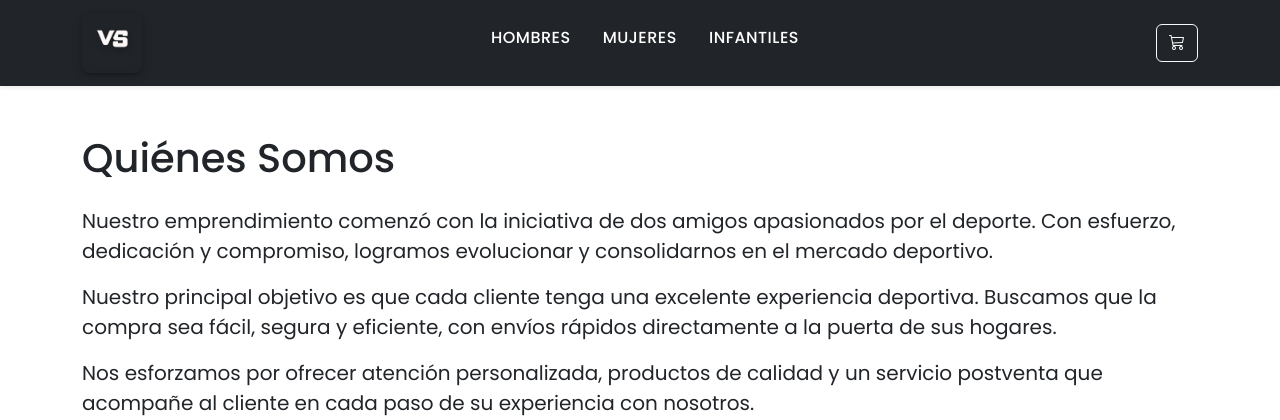
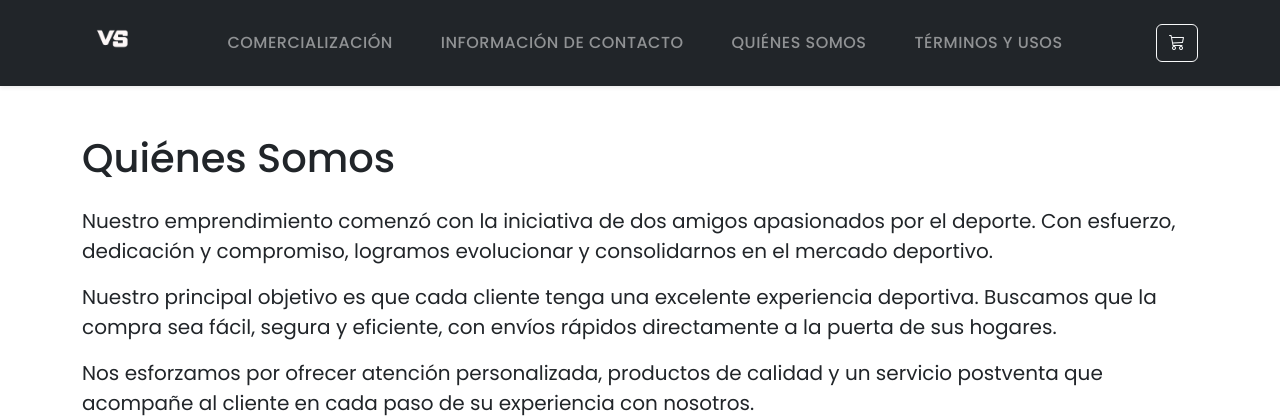
Before and after one commit to gabilandriel/Proyecto-Landriel-Rodriguez, a CodeIgniter 4 app: the page made by app/Views/pages/quienes-somos.php in a window 1280 px wide. Shown: the top 420 px of the page. Run offline with PHP 8.4 and a stand-in for CodeIgniter, Linux system fonts and the light colour scheme; the template is opened without the code that fills it, so the values that code supplies are empty; some libraries are stand-ins or nearby versions.

Commit message:
Cambio de header

```diff
--- a/app/Views/templates/header.php
+++ b/app/Views/templates/header.php
@@ -1,129 +1,37 @@
 <header>
   <nav class="navbar navbar-expand-lg navbar-dark bg-dark sticky-top shadow-sm">
-    <div class="container d-flex align-items-center justify-content-between">
+    <div class="container">
 
       <!-- Logo -->
       <a class="navbar-brand d-flex align-items-center" href="<?= base_url('/') ?>">
-        <img src="assets/img/logo.png" alt="vibeSports" width="60" height="60" class="me-2 logo-vs">
+        <img src="<?= base_url('assets/img/logo.png') ?>" alt="vibeSports" width="60" height="60" class="me-2">
       </a>
 
       <!-- Botón hamburguesa -->
-        <button class="navbar-toggler" type="button" data-bs-toggle="collapse" data-bs-target="#navbarNav">
-          <span class="navbar-toggler-icon "></span>
-        </button>
+      <button class="navbar-toggler" type="button" data-bs-toggle="collapse" data-bs-target="#navbarNav">
+        <span class="navbar-toggler-icon"></span>
+      </button>
 
-      <!-- Botón Carrito (móvil) -->
-        <a href="#carrito" class="btn btn-outline-light d-lg-none ms-5">
-          <i class="bi bi-cart3"></i>
-        </a>
-
-      <!-- Menú -->
+      <!-- Contenido del navbar -->
       <div class="collapse navbar-collapse justify-content-center" id="navbarNav">
-        <ul class="navbar-nav align-items-center">
-
-          <!-- Hombres (desktop dropdown) -->
-          <li class="nav-item custom-dropdown d-none d-lg-block">
-            <a class="nav-link dropdown-toggle" href="#">Hombres</a>
-            <div class="custom-menu">
-              <div class="dropdown-column">
-                <h6>Fútbol</h6>
-                <a href="#">Vestimentas</a>
-                <a href="#">Calzado</a>
-                <a href="#">Accesorios</a>
-              </div>
-              <div class="dropdown-column">
-                <h6>Basquet</h6>
-                <a href="#">Vestimentas</a>
-                <a href="#">Calzado</a>
-                <a href="#">Accesorios</a>
-              </div>
-              <div class="dropdown-column">
-                <h6>Padel</h6>
-                <a href="#">Vestimentas</a>
-                <a href="#">Calzado</a>
-                <a href="#">Accesorios</a>
-              </div>
-              <div class="dropdown-column">
-                <h6>Running</h6>
-                <a href="#">Vestimentas</a>
-                <a href="#">Calzado</a>
-                <a href="#">Accesorios</a>
-              </div>
-            </div>
+        <ul class="navbar-nav mb-2 mb-lg-0">
+          <li class="nav-item mx-2">
+            <a class="nav-link text-white-50" href="<?= base_url('comercializacion') ?>">Comercialización</a>
           </li>
-
-          <!-- Mujeres (desktop dropdown) -->
-          <li class="nav-item custom-dropdown d-none d-lg-block">
-            <a class="nav-link dropdown-toggle" href="#">Mujeres</a>
-            <div class="custom-menu">
-              <div class="dropdown-column">
-                <h6>Fútbol</h6>
-                <a href="#">Vestimentas</a>
-                <a href="#">Calzado</a>
-                <a href="#">Accesorios</a>
-              </div>
-              <div class="dropdown-column">
-                <h6>Basquet</h6>
-                <a href="#">Vestimentas</a>
-                <a href="#">Calzado</a>
-                <a href="#">Accesorios</a>
-              </div>
-              <div class="dropdown-column">
-                <h6>Padel</h6>
-                <a href="#">Vestimentas</a>
-                <a href="#">Calzado</a>
-                <a href="#">Accesorios</a>
-              </div>
-              <div class="dropdown-column">
-                <h6>Running</h6>
-                <a href="#">Vestimentas</a>
-                <a href="#">Calzado</a>
-                <a href="#">Accesorios</a>
-              </div>
-            </div>
+          <li class="nav-item mx-2">
+            <a class="nav-link text-white-50" href="<?= base_url('informacion-de-contacto') ?>">Información de contacto</a>
           </li>
-
-          <!-- Infantiles (desktop dropdown) -->
-          <li class="nav-item custom-dropdown d-none d-lg-block">
-            <a class="nav-link dropdown-toggle" href="#">Infantiles</a>
-            <div class="custom-menu">
-              <div class="dropdown-column">
-                <h6>Fútbol</h6>
-                <a href="#">Vestimentas</a>
-                <a href="#">Calzado</a>
-                <a href="#">Accesorios</a>
-              </div>
-              <div class="dropdown-column">
-                <h6>Basquet</h6>
-                <a href="#">Vestimentas</a>
-                <a href="#">Calzado</a>
-                <a href="#">Accesorios</a>
-              </div>
-              <div class="dropdown-column">
-                <h6>Padel</h6>
-                <a href="#">Vestimentas</a>
-                <a href="#">Calzado</a>
-                <a href="#">Accesorios</a>
-              </div>
-              <div class="dropdown-column">
-                <h6>Running</h6>
-                <a href="#">Vestimentas</a>
-                <a href="#">Calzado</a>
-                <a href="#">Accesorios</a>
-              </div>
-            </div>
+          <li class="nav-item mx-2">
+            <a class="nav-link text-white-50" href="<?= base_url('quienes-somos') ?>">Quiénes somos</a>
           </li>
-
-          <!-- Opciones simples en móvil -->
-          <li class="nav-item d-lg-none"><a class="nav-link" href="#">Hombres</a></li>
-          <li class="nav-item d-lg-none"><a class="nav-link" href="#">Mujeres</a></li>
-          <li class="nav-item d-lg-none"><a class="nav-link" href="#">Infantiles</a></li>
-
+          <li class="nav-item mx-2">
+            <a class="nav-link text-white-50" href="<?= base_url('terminos-y-usos') ?>">Términos y usos</a>
+          </li>
         </ul>
       </div>
 
-      <!-- Botón Carrito (desktop) -->
-      <a href="#carrito" class="btn btn-outline-light d-none d-lg-block ms-3">
+      <!-- Botón Carrito (desktop y móvil) -->
+      <a href="#carrito" class="btn btn-outline-light ms-3">
         <i class="bi bi-cart3"></i>
       </a>
 
```
